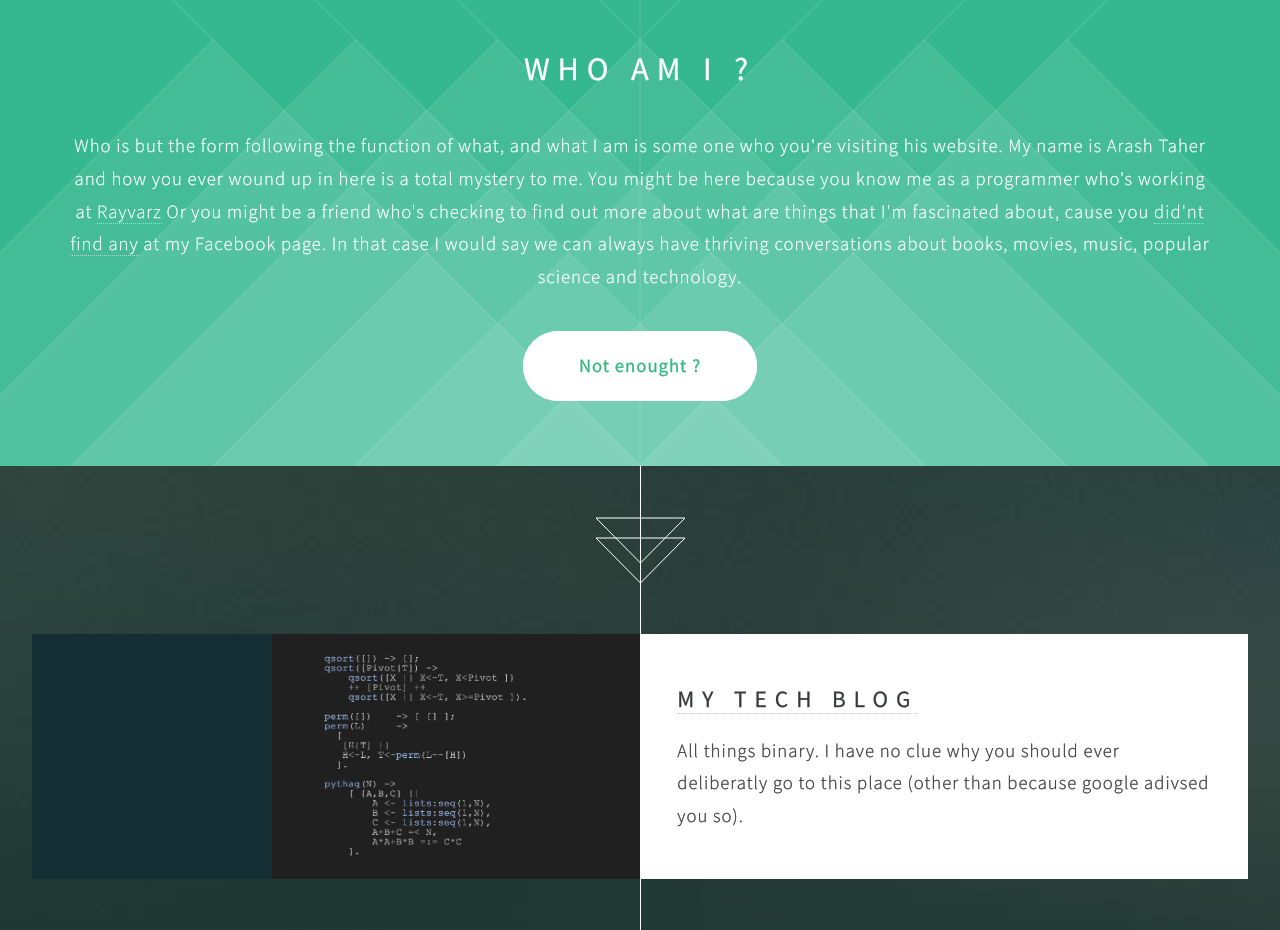
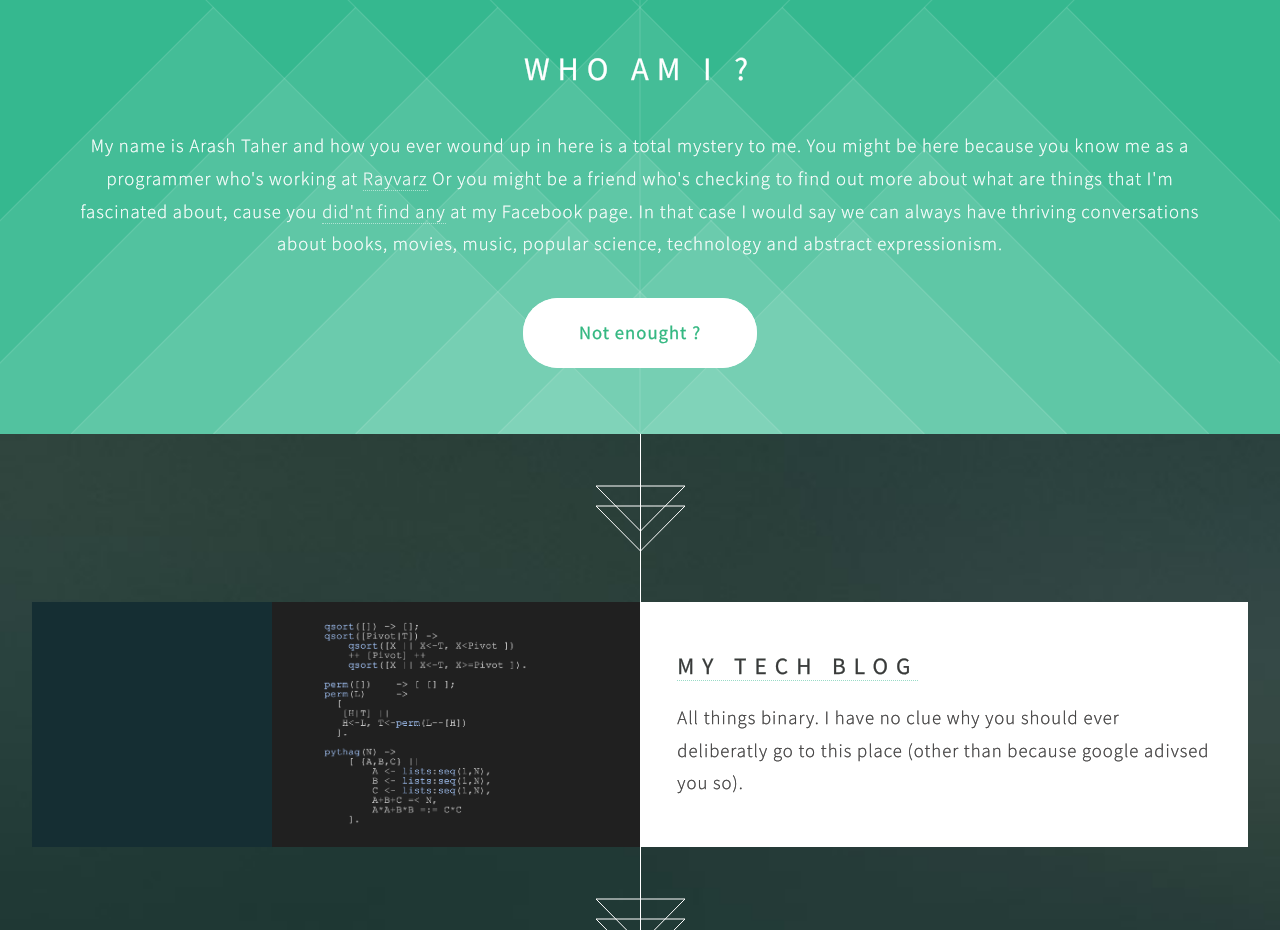
Before and after one commit to arashTaher/arashTaher.github.io, a plain HTML site: page index.html in a window 1280 px wide. Shown: the part 840-1770 px from the top of the page. Drawn offline with Linux system fonts and the light colour scheme.

Commit message:
Removed extra parts

```diff
--- a/index.html
+++ b/index.html
@@ -51,12 +51,11 @@
         <header>
             <h2>Who am I ?</h2>
         </header>
-        <p>Who is but the form following the function of what, and what I am is some one who you're visiting his website.
-            <br /> My name is Arash Taher and how you ever wound up in here is a total mystery to me.
+        <p>My name is Arash Taher and how you ever wound up in here is a total mystery to me.
             <br /> You might be here because you know me as a programmer who's working at <a href="http://rayvarz.com">Rayvarz</a>
             <br /> Or you might be a friend who's checking to find out more about what are things that I'm fascinated about,
             <br /> cause you <a href="https://www.fsf.org/facebook">did'nt find any</a> at my Facebook page.
-            <br /> In that case I would say we can always have thriving conversations about books, movies, music, popular science and technology.
+            <br /> In that case I would say we can always have thriving conversations about books, movies, music, popular science, technology and abstract expressionism.
             <footer>
                 <a href="#first" class="button style2 scrolly">Not enought ?</a>
             </footer>
```
